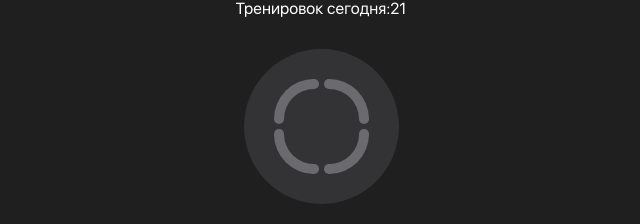
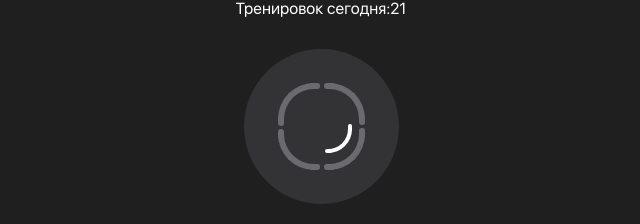
Before and after one commit to deshk0/assistant, a React (Create React App) app in the folder my-app/: page / in a window 1280 px wide. Shown: the part 259-483 px from the top of the page, without its empty margins (319-959 px from the left). Built offline with nearby package versions, Linux system fonts and the light colour scheme.

Commit message:
four commit

```diff
--- a/my-app/public/style.css
+++ b/my-app/public/style.css
@@ -18,6 +18,8 @@
     --lightGray: #6b6b6f ;
     --transparent: rgb( 255,255,255, 0);
     --white: #fff;
+    --EyeGradient: rgb(61, 148, 242);
+    --a: #ceced2;
 }
 
 #button{
@@ -116,10 +118,10 @@ body{
     margin: 0px 0px 15px 0px;
 
 
-    border-top: 10px solid var(--lightGray);
+    border-top: 6px solid var(--lightGray);
     border-right: 0px solid var(--lightGray);
     border-bottom: 0px solid var(--lightGray);
-    border-left: 10px solid var(--lightGray);
+    border-left: 6px solid var(--lightGray);
     border-radius: 50px 0px 0px 0px;
     background-color: transparent;
 }
@@ -132,8 +134,8 @@ body{
 
     border-top: 0px solid var(--lightGray);
     border-right: 0px solid var(--lightGray);
-    border-bottom: 10px solid var(--lightGray);
-    border-left: 10px solid var(--lightGray);
+    border-bottom: 6px solid var(--lightGray);
+    border-left: 6px solid var(--lightGray);
     border-radius: 0px 0px 0px 50px;
     background-color: transparent;
 }
@@ -145,8 +147,8 @@ body{
 
 
 
-    border-top: 10px solid var(--lightGray);
-    border-right: 10px solid var(--lightGray);
+    border-top: 6px solid var(--lightGray);
+    border-right: 6px solid var(--lightGray);
     border-bottom: 0px solid var(--lightGray);
     border-left: 0px solid var(--lightGray);
     border-radius: 0px 50px 0px 0px;
@@ -161,19 +163,19 @@ body{
 
 
     border-top: 0px solid var(--lightGray);
-    border-right: 10px solid var(--lightGray);
-    border-bottom: 10px solid var(--lightGray);
+    border-right: 6px solid var(--lightGray);
+    border-bottom: 6px solid var(--lightGray);
     border-left: 0px solid var(--lightGray);
     border-radius: 0px 0px 50px 0px;
     background-color: transparent;
 }
 .ButtonCircles1_1{
-    width: 9px;
-    height: 9px;
+    width: 10px;
+    height: 5px;
     margin: 0px 0px 0px 0px;
     position: relative;
     left: 25px;
-    bottom: 10px;
+    bottom: 6px;
 
 
     border-top: 1px solid var(--lightGray);
@@ -184,11 +186,11 @@ body{
     background-color: var(--lightGray);
 }
 .ButtonCircles1_2{
-    width: 9px;
-    height: 9px;
+    width: 5px;
+    height: 10px;
     position: relative;
-    top: 15px;
-    right: 10px;
+    top: 20px;
+    right: 6px;
 
 
     border-top: 1px solid var(--lightGray);
@@ -199,11 +201,11 @@ body{
     background-color: var(--lightGray);
 }
 .ButtonCircles2_1{
-    width: 9px;
-    height: 9px;
+    width: 5px;
+    height: 10px;
     position: relative;
     bottom: 5px;
-    right: 10px;
+    right: 6px;
 
     border-top: 1px solid var(--lightGray);
     border-right: 1px solid var(--lightGray);
@@ -213,10 +215,10 @@ body{
     background-color: var(--lightGray);
 }
 .ButtonCircles2_2{
-    width: 9px;
-    height: 9px;
+    width: 10px;
+    height: 5px;
     position: relative;
-    top: 20px;
+    top: 19px;
     left: 25px;
 
     border-top: 1px solid var(--lightGray);
@@ -227,12 +229,12 @@ body{
     background-color: var(--lightGray);
 }
 .ButtonCircles3_1{
-    width: 9px;
-    height: 9px;
+    width: 10px;
+    height: 5px;
     margin: 0px 0px 0px 0px;
     position: relative;
     right: 5px;
-    bottom: 10px;
+    bottom: 6px;
 
 
     border-top: 1px solid var(--lightGray);
@@ -243,10 +245,10 @@ body{
     background-color: var(--lightGray);
 }
 .ButtonCircles3_2{
-    width: 9px;
+    width: 5px;
     height: 9px;
     position: relative;
-    top: 15px;
+    top: 20px;
     left: 30px;
 
 
@@ -258,8 +260,8 @@ body{
     background-color: var(--lightGray);
 }
 .ButtonCircles4_1{
-    width: 9px;
-    height: 9px;
+    width: 10px;
+    height: 5px;
     position: relative;
     top: 30px;
     right: 5px;
@@ -272,10 +274,10 @@ body{
     background-color: var(--lightGray);
 }
 .ButtonCircles4_2{
-    width: 9px;
-    height: 9px;
+    width: 5px;
+    height: 10px;
     position: relative;
-    bottom: 15px;
+    bottom: 12px;
     left: 30px;
 
     border-top: 1px solid var(--lightGray);
@@ -284,6 +286,51 @@ body{
     border-left: 0px solid var(--lightGray);
     border-radius: 100px;
     background-color: var(--lightGray);
+}
+.ButtonCircles4_3{
+
+    width: 20px;
+    height: 20px;
+
+    position: relative;
+    right: 1px;
+    bottom: 22px;
+
+
+    border-top: 0px solid var(--white);
+    border-right: 4px solid var(--white);
+    border-bottom: 4px solid var(--white);
+    border-left: 0px solid var(--white);
+    border-radius: 0px 0px 50px 0px;
+    background-color: transparent;
+}
+.ButtonCircles4_3_1{
+    width: 7px;
+    height: 4px;
+    position: relative;
+    bottom: 26.1px;
+    right: 4px;
+
+    border-top: 0px solid var(--white);
+    border-right: 0px solid var(--white);
+    border-bottom: 0px solid var(--lightGray);
+    border-left: 0px solid var(--lightGray);
+    border-radius: 100px;
+    background-color: var(--white);
+}
+.ButtonCircles4_3_2{
+    width: 4px;
+    height: 8px;
+    position: relative;
+    bottom: 55px;
+    left: 19px;
+
+    border-top: 0px solid var(--white);
+    border-right: 0px solid var(--white);
+    border-bottom: 0px solid var(--lightGray);
+    border-left: 0px solid var(--lightGray);
+    border-radius: 100px;
+    background-color: var(--white);
 }
 .BigMenuButtom{
     display: flex;
@@ -298,3 +345,82 @@ body{
     background-color: var(--gray);
     border-radius: 100px;
 }
+
+
+.ClosedEye2{
+    width: 180px;
+    height: 180px;
+
+
+    border-top: 10px solid var(--EyeGradient);
+    border-right: 0px solid var(--white);
+    border-bottom: 0px solid var(--lightGray);
+    border-left: 10px solid var(--EyeGradient);
+    border-radius: 160px 0px 180px 0px ;
+    transform: rotate(45deg);
+    background-color: var(--EyeGradient);
+
+}
+.ClosedEye3{
+    width: 180px;
+    height: 184px;
+
+    position: relative;
+    bottom: 10px;
+    right: 10px;
+
+    border-top: 10px solid var(--white);
+    border-right: 0px solid var(--transparent);
+    border-bottom: 0px solid var(--transparent);
+    border-left: 5px solid var(--white);
+    border-radius: 200px 0px 200px 0px ;
+    transform: rotate(180deg);
+    background-color: var(--transparent);
+
+}
+
+.Eye{
+    width: 180px;
+    height: 180px;
+
+
+    border-top: 10px solid var(--white);
+    border-right: 0px solid var(--white);
+    border-bottom: 0px solid var(--lightGray);
+    border-left: 10px solid var(--white);
+    border-radius: 160px 0px 180px 0px ;
+    transform: rotate(45deg);
+    background-color: var(--white);
+}
+.Pupil{
+    width: 85px;
+    height: 85px;
+
+    position: relative;
+    top: 35px;
+    left: 35px;
+
+
+    border-top: 10px solid var(--EyeGradient);
+    border-right: 0px solid var(--white);
+    border-bottom: 0px solid var(--lightGray);
+    border-left: 10px solid var(--EyeGradient);
+    border-radius: 100px;
+    background-color: var(--EyeGradient);
+}
+.PupilSmall{
+    width: 18px;
+    height: 18px;
+
+    position: relative;
+    top: 23px;
+    left: 22px;
+
+
+    border-top: 10px solid var(--black);
+    border-right: 0px solid var(--white);
+    border-bottom: 0px solid var(--lightGray);
+    border-left: 10px solid var(--black);
+    border-radius: 100px;
+    background-color: var(--black);
+}
--- a/my-app/src/component/EyeTraning.jsx
+++ b/my-app/src/component/EyeTraning.jsx
@@ -6,7 +6,7 @@ export class EyeTraningPage extends React.Component {
         super()
 
         this.state = {
-            status: 'start'
+            status: 'start' ///////!!!!!!!!!!!!!!!!!!!!!!!!!!!!!!!!!!
         }
 
         this.onClick = this.onClick.bind(this)
@@ -72,6 +72,9 @@ class EyeTraningStart extends React.Component {
                             <div class='ButtonCircle4'>
                                 <div class="ButtonCircles4_1"></div>
                                 <div class="ButtonCircles4_2"></div>
+                                <div class="ButtonCircles4_3"></div>
+                                <div class="ButtonCircles4_3_1"></div>
+                                <div class="ButtonCircles4_3_2"></div>
                             </div>
                         </div>
 
@@ -88,21 +91,25 @@ class Timer extends React.Component {
       super(props);
 
       this.state = {
-          seconds: 5,
+          seconds: 1,
           screen: 1
         };
     }
 
     tick() {
+        if(this.state.screen === 10){
+            clearInterval(this.interval)
+
+        }
         if(this.state.seconds === 0 ){
             this.setState({
                 screen: this.state.screen + 1 ,
-                seconds: 6
+                seconds: 2
             })
         }
         if(this.state.seconds !== 0){
             this.setState(state => ({
-                seconds: state.seconds - 1
+                seconds: state.seconds - 1   ////!!!!!!!!!!!!!!!!!!!!!!!!!!!!
               }));
         }else{clearInterval(this.interval)}
     }
@@ -119,7 +126,9 @@ class Timer extends React.Component {
       return (
         <div class='EyeTraningPage'>
             <div style={{margin:'35px auto 22px auto',fontSize:'20px', fontWeight:'bold'}}>Тренировка глаз</div>
-            <div style={{margin:'35px auto 55px auto',fontSize:'65px'}}>{this.state.seconds === 0? <audio src="./da.mp3" autoPlay></audio> : this.tick, this.state.seconds}</div>
+            <div style={{margin:'35px auto 55px auto',fontSize:'65px'}}>
+                {this.state.seconds === 0 && this.state.screen < 9? <audio src="./da.mp3" autoPlay></audio> : this.tick, this.state.seconds}
+            </div>
           {this.state.screen === 1? <ExerciseScreen1 /> :
            this.state.screen === 2? <ExerciseScreen2 /> :
            this.state.screen === 3? <ExerciseScreen3 /> :
@@ -141,11 +150,17 @@ class ExerciseScreen1 extends React.Component{
     render(){
         return(
             <div class='EyeTraningPage'>
-                <div style={{margin:'0px auto 0px auto',fontSize:'16px',fontWeight:'bold'}}>Расслабьтесь</div>
-                <div style={{margin:'0px auto'}}>
-                    <img  src="./Images/Eye/ClosedEye.png"/>
+                <div style={{margin:'0px auto 0px auto',fontSize:'16px',fontWeight:'bold'}}>
+                    Расслабьтесь
                 </div>
-                <div style={{margin:'0px auto 0px auto',fontSize:'16px',fontWeight:'bold'}}>Закройте глаза до сигнала</div>
+                <div style={{margin:'0px auto 0px auto',fontSize:'16px',fontWeight:'bold'}}>
+                    <div class="ClosedEye2">
+                        <div class="ClosedEye3"></div>
+                    </div>
+                </div>
+                <div style={{margin:'0px auto 0px auto',fontSize:'16px',fontWeight:'bold'}}>
+                    Закройте глаза до сигнала
+                </div>
             </div>
         )
     }
@@ -155,10 +170,15 @@ class ExerciseScreen2 extends React.Component{
     render(){
         return(
             <div class='EyeTraningPage'>
-                <div style={{margin:'0px auto 0px auto',fontSize:'16px',fontWeight:'bold'}}>Вверх-вниз</div>
-                <div style={{margin:'40px auto'}}>
-                    <img style={{position:'absolute',left:'165px',bottom:'350px'}}  src="./Images/Eye/Eye.png" />
-                    <img  src="./Images/Eye/EyeBack.png"/>
+                <div style={{margin:'0px auto 0px auto',fontSize:'16px',fontWeight:'bold'}}>
+                    Вверх-вниз
+                </div>
+                <div style={{margin:'0px auto'}}>
+                    <div class="Eye">
+                        <div class="Pupil">
+                            <div class="PupilSmall"></div>
+                        </div>
+                    </div>
                 </div>
                 <div style={{margin:'0px auto 0px auto',fontSize:'16px',fontWeight:'bold',textAlign:'center'}}>
                     Плавно переводите взгляд сверху в низ,<br />
@@ -174,9 +194,12 @@ class ExerciseScreen3 extends React.Component{
         return(
             <div class='EyeTraningPage'>
                 <div style={{margin:'0px auto 0px auto',fontSize:'16px',fontWeight:'bold'}}>Расслабьтесь</div>
-                <div style={{margin:'40px auto'}}>
-                    <img style={{position:'absolute',left:'165px',bottom:'350px'}}  src="./Images/Eye/Eye.png" />
-                    <img  src="./Images/Eye/EyeBack.png"/>
+                <div style={{margin:'0px auto'}}>
+                    <div class="Eye">
+                        <div class="Pupil">
+                            <div class="PupilSmall"></div>
+                        </div>
+                    </div>
                 </div>
                 <div style={{margin:'0px auto 0px auto',fontSize:'16px',fontWeight:'bold', textAlign:'center'}}>
                     Поморгайте легко и часто,<br />примерно так, как машет крылышками мотылёк
@@ -191,9 +214,12 @@ class ExerciseScreen4 extends React.Component{
         return(
             <div class='EyeTraningPage'>
                 <div style={{margin:'0px auto 0px auto',fontSize:'16px',fontWeight:'bold'}}>Влево-вправо</div>
-                <div style={{margin:'40px auto'}}>
-                    <img style={{position:'absolute',left:'165px',bottom:'350px'}}  src="./Images/Eye/Eye.png" />
-                    <img  src="./Images/Eye/EyeBack.png"/>
+                <div style={{margin:'0px auto'}}>
+                    <div class="Eye">
+                        <div class="Pupil">
+                            <div class="PupilSmall"></div>
+                        </div>
+                    </div>
                 </div>
                 <div style={{margin:'0px auto 0px auto',fontSize:'16px',fontWeight:'bold', textAlign:'center'}}>
                     Плавно переводите взгляд слева на право,<br />а мысленно продолжаем движение глаз за ухо
@@ -208,9 +234,12 @@ class ExerciseScreen5 extends React.Component{
         return(
             <div class='EyeTraningPage'>
                 <div style={{margin:'0px auto 0px auto',fontSize:'16px',fontWeight:'bold'}}>Часики</div>
-                <div style={{margin:'40px auto'}}>
-                    <img style={{position:'absolute',left:'165px',bottom:'350px'}}  src="./Images/Eye/Eye.png" />
-                    <img  src="./Images/Eye/EyeBack.png"/>
+                <div style={{margin:'0px auto'}}>
+                    <div class="Eye">
+                        <div class="Pupil">
+                            <div class="PupilSmall"></div>
+                        </div>
+                    </div>
                 </div>
                 <div style={{margin:'0px auto 0px auto',fontSize:'16px',fontWeight:'bold', textAlign:'center'}}>
                     Представьте циферблад<br /> обозначте на нём 12, 3, 6 и 9 часов<br />
@@ -226,9 +255,12 @@ class ExerciseScreen6 extends React.Component{
         return(
             <div class='EyeTraningPage'>
                 <div style={{margin:'0px auto 0px auto',fontSize:'16px',fontWeight:'bold'}}>Круговые вращения</div>
-                <div style={{margin:'40px auto'}}>
-                    <img style={{position:'absolute',left:'165px',bottom:'350px'}}  src="./Images/Eye/Eye.png" />
-                    <img  src="./Images/Eye/EyeBack.png"/>
+                <div style={{margin:'0px auto'}}>
+                    <div class="Eye">
+                        <div class="Pupil">
+                            <div class="PupilSmall"></div>
+                        </div>
+                    </div>
                 </div>
                 <div style={{margin:'0px auto 0px auto',fontSize:'16px',fontWeight:'bold',textAlign:'center'}}>
                     Представьте перед собой круг<br />
@@ -244,9 +276,12 @@ class ExerciseScreen7 extends React.Component{
         return(
             <div class='EyeTraningPage'>
                 <div style={{margin:'0px auto 0px auto',fontSize:'16px',fontWeight:'bold'}}>Расслабтесь</div>
-                <div style={{margin:'40px auto'}}>
-                    <img style={{position:'absolute',left:'165px',bottom:'350px'}}  src="./Images/Eye/Eye.png" />
-                    <img  src="./Images/Eye/EyeBack.png"/>
+                <div style={{margin:'0px auto'}}>
+                    <div class="Eye">
+                        <div class="Pupil">
+                            <div class="PupilSmall"></div>
+                        </div>
+                    </div>
                 </div>
                 <div style={{margin:'0px auto 0px auto',fontSize:'16px',fontWeight:'bold'}}>Закройте глаза до сигнала</div>
             </div>
@@ -259,9 +294,12 @@ class ExerciseScreen8 extends React.Component{
         return(
             <div class='EyeTraningPage'>
                 <div style={{margin:'0px auto 0px auto',fontSize:'16px',fontWeight:'bold'}}>Расслабтесь</div>
-                <div style={{margin:'40px auto'}}>
-                    <img style={{position:'absolute',left:'165px',bottom:'350px'}}  src="./Images/Eye/Eye.png" />
-                    <img  src="./Images/Eye/EyeBack.png"/>
+                <div style={{margin:'0px auto'}}>
+                    <div class="Eye">
+                        <div class="Pupil">
+                            <div class="PupilSmall"></div>
+                        </div>
+                    </div>
                 </div>
                 <div style={{margin:'0px auto 0px auto',fontSize:'16px',fontWeight:'bold'}}>Закройте глаза до сигнала</div>
             </div>
@@ -274,9 +312,12 @@ class ExerciseScreen9 extends React.Component{
         return(
             <div class='EyeTraningPage'>
                 <div style={{margin:'0px auto 0px auto',fontSize:'16px',fontWeight:'bold'}}>Расслабтесь</div>
-                <div style={{margin:'40px auto'}}>
-                    <img style={{position:'absolute',left:'165px',bottom:'350px'}}  src="./Images/Eye/Eye.png" />
-                    <img  src="./Images/Eye/EyeBack.png"/>
+                <div style={{margin:'0px auto'}}>
+                    <div class="Eye">
+                        <div class="Pupil">
+                            <div class="PupilSmall"></div>
+                        </div>
+                    </div>
                 </div>
                 <div style={{margin:'0px auto 0px auto',fontSize:'16px',fontWeight:'bold'}}>Закройте глаза до сигнала</div>
             </div>
```
Also changed, not shown: my-app/public/ButtonStart.png (deleted).
